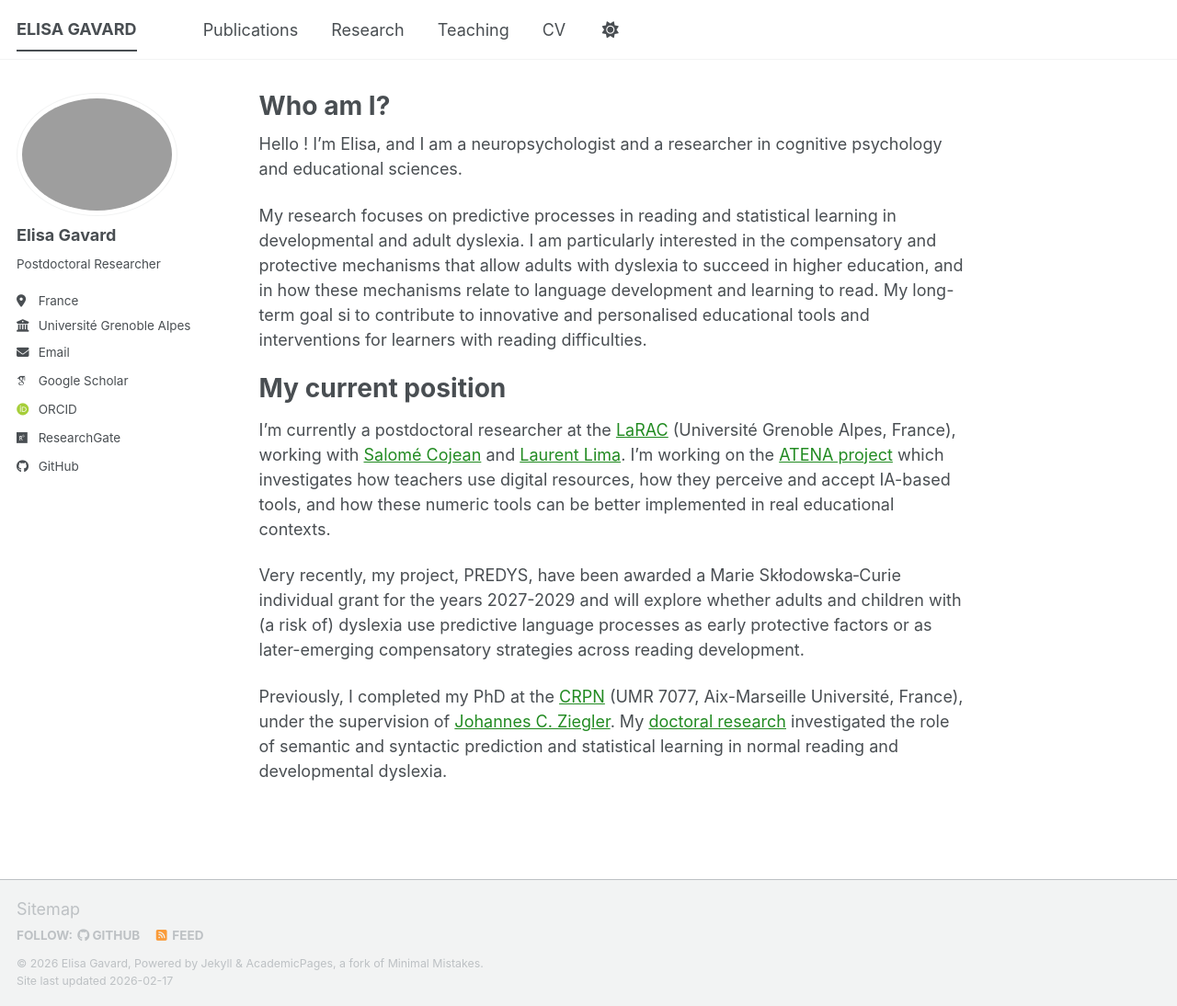
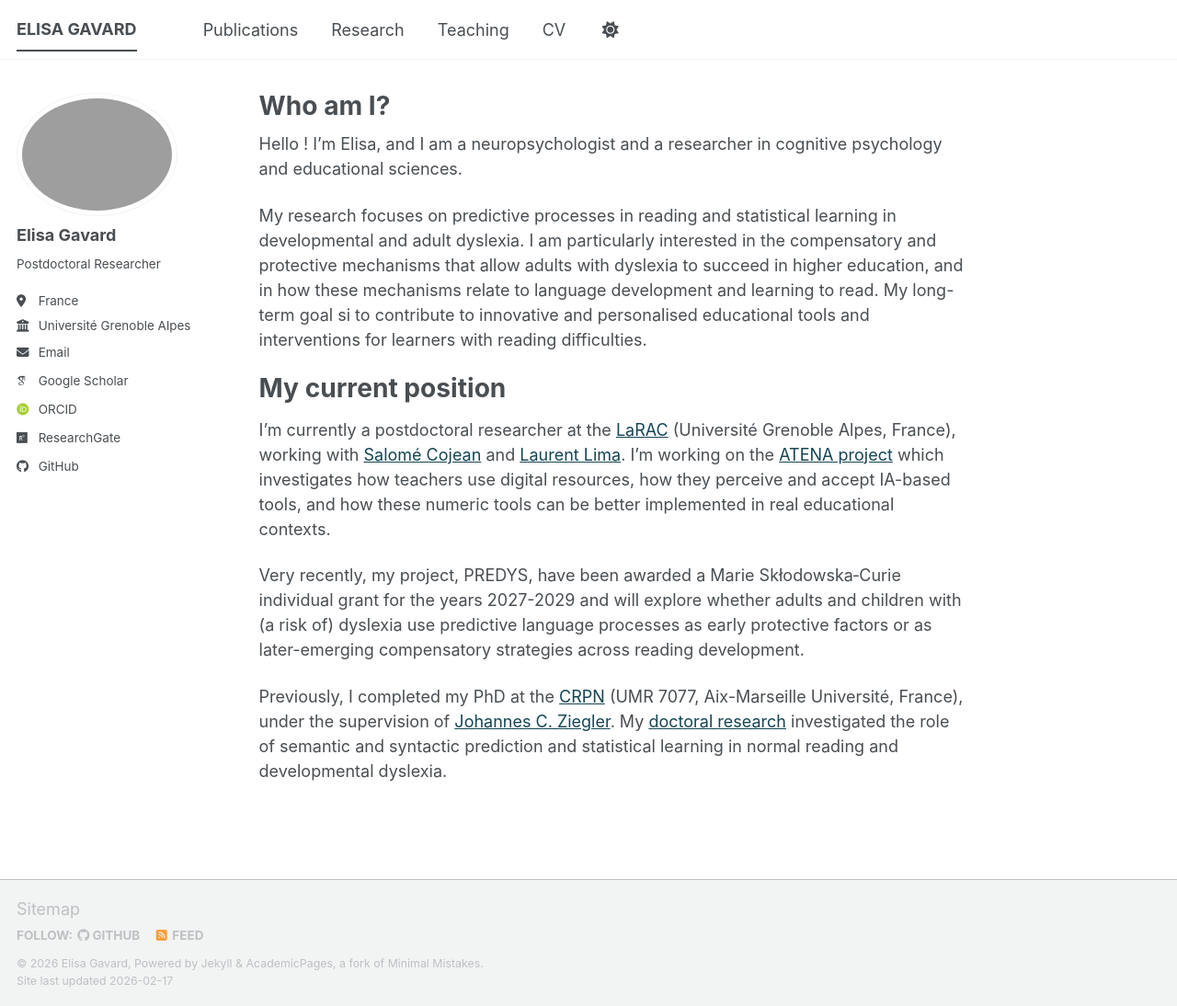
Before and after one commit to elisagavard/elisagavard.github.io, a Jekyll site: the page built from _pages/about.md, in a window 1280 px wide and 1094 px high. Shown: the whole window at 92% size. Built offline with Jekyll 4.4.1, drawn with Linux system fonts in a browser that asks for light colours; some web fonts are replaced; a script bundle is joined from its source files by our own code; library files that are not in the unit come from our copies.

Commit message:
Update main.scss

```diff
--- a/assets/css/main.scss
+++ b/assets/css/main.scss
@@ -50,12 +50,12 @@
 
 /* Couleur des liens en vert forêt */
 a {
-  color: #228B22;          /* vert forêt */
+  color: #154554;          /* bleu pétrole */
   text-decoration: none;
 }
 
 a:hover,
 a:focus {
-  color: #176118;          /* un vert un peu plus sombre au survol */
+  color: #0f3640;          /* un bleu un peu plus sombre au survol */
   text-decoration: underline;
 }
```
